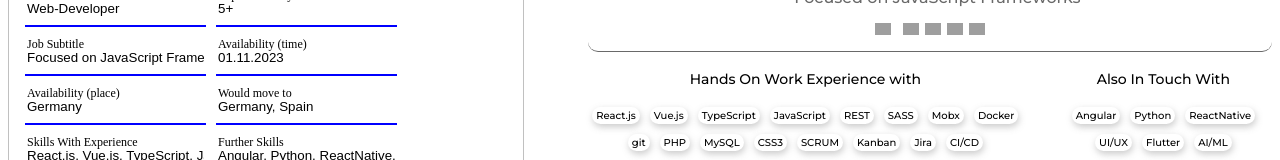
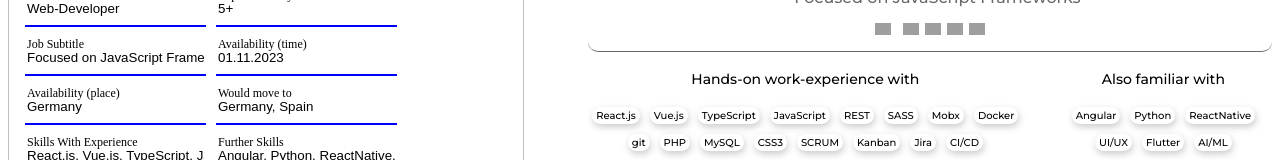
Before and after one commit to elVazquez222/better-cv-maker, an Angular app: page / in a window 1280 px wide. Shown: the part 213-373 px from the top of the page. Built offline with nearby package versions, Linux system fonts and the light colour scheme; grey boxes are pictures that could not be loaded.

Commit message:
wording change

```diff
--- a/src/app/preview/preview.component.html
+++ b/src/app/preview/preview.component.html
@@ -30,7 +30,7 @@
   <main>
     <div class="skillsOverview">
       <div class="experiencedSkills">
-        <h4>Hands On Work Experience with</h4>
+        <h4>Hands-on work-experience with</h4>
         <div class="skillBlock">
           <span class="skillChip" *ngFor="let skill of skillsWithExperience">
             {{skill}}
@@ -38,7 +38,7 @@
         </div>
       </div>
       <div class="furtherSkills">
-        <h4>Also In Touch With</h4>
+        <h4>Also familiar with</h4>
         <div class="skillBlock">
           <span class="skillChip" *ngFor="let skill of furtherSkills">
             {{skill}}
```
